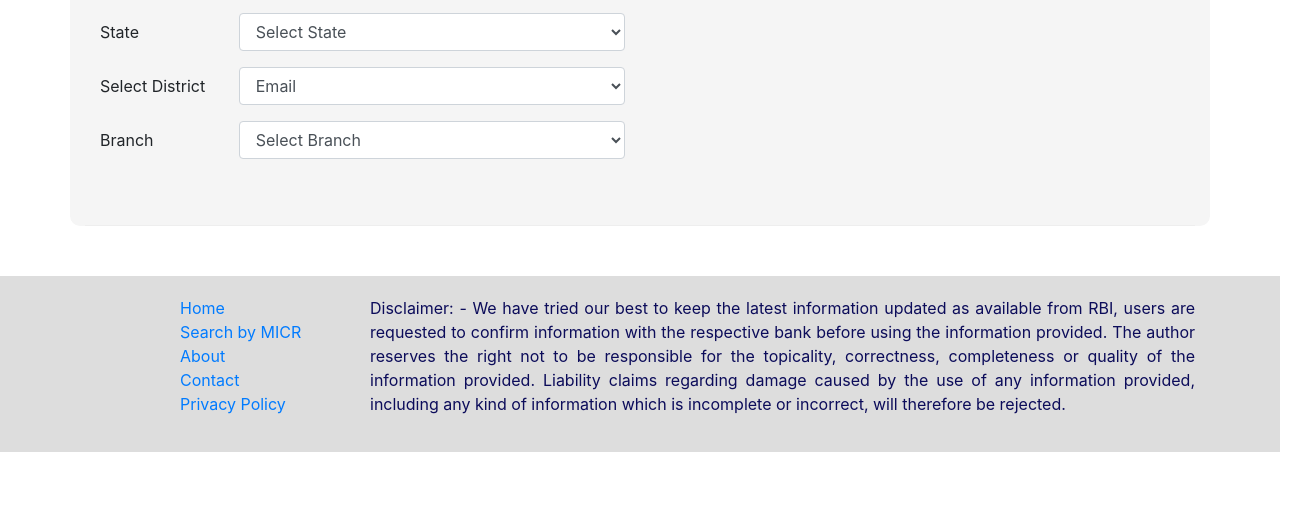
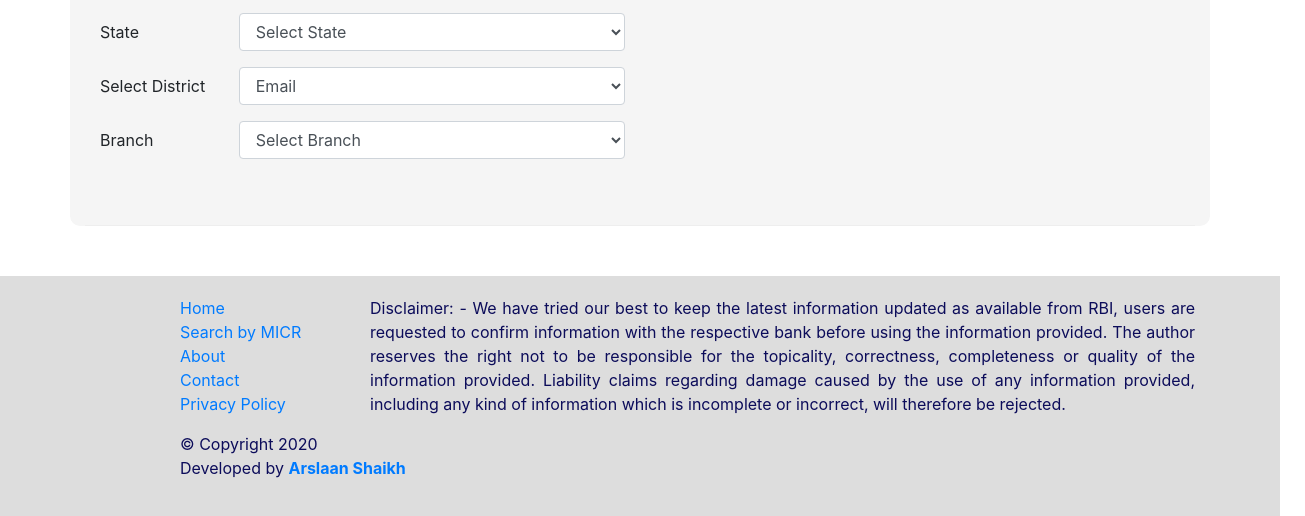
Before and after one commit to s-arslaan/Bank-IFSC-Codes-Website, a website: page index.html in a window 1280 px wide. Shown: the part 335-851 px from the top of the page, 1305 px wide, since content can reach past the window. Before the commit the page ends 800 px from the top, so only its background shows below. Drawn offline with nearby package versions, Linux system fonts and the light colour scheme.

Commit message:
Copyright

```diff
--- a/index.html
+++ b/index.html
@@ -105,6 +105,9 @@
                 <div class="col-7 col-sm-9">
                     <p class="text-justify">Disclaimer: - We have tried our best to keep the latest information updated as available from RBI, users are requested to confirm information with the respective bank before using the information provided. The author reserves the right not to be responsible for the topicality, correctness, completeness or quality of the information provided. Liability claims regarding damage caused by the use of any information provided, including any kind of information which is incomplete or incorrect, will therefore be rejected.</p>
                 </div>
+                <div class="col-12 offset-1">
+                    <p>© Copyright 2020<br>Developed by <a href="https://www.linkedin.com/in/arslaan-shaikh-9659a6192/"><b>Arslaan Shaikh</b></a></p>
+                </div>
             </div>
         </div>
     </footer>
```
Also changed, not shown: search_micr.html (+3 -0 lines).
